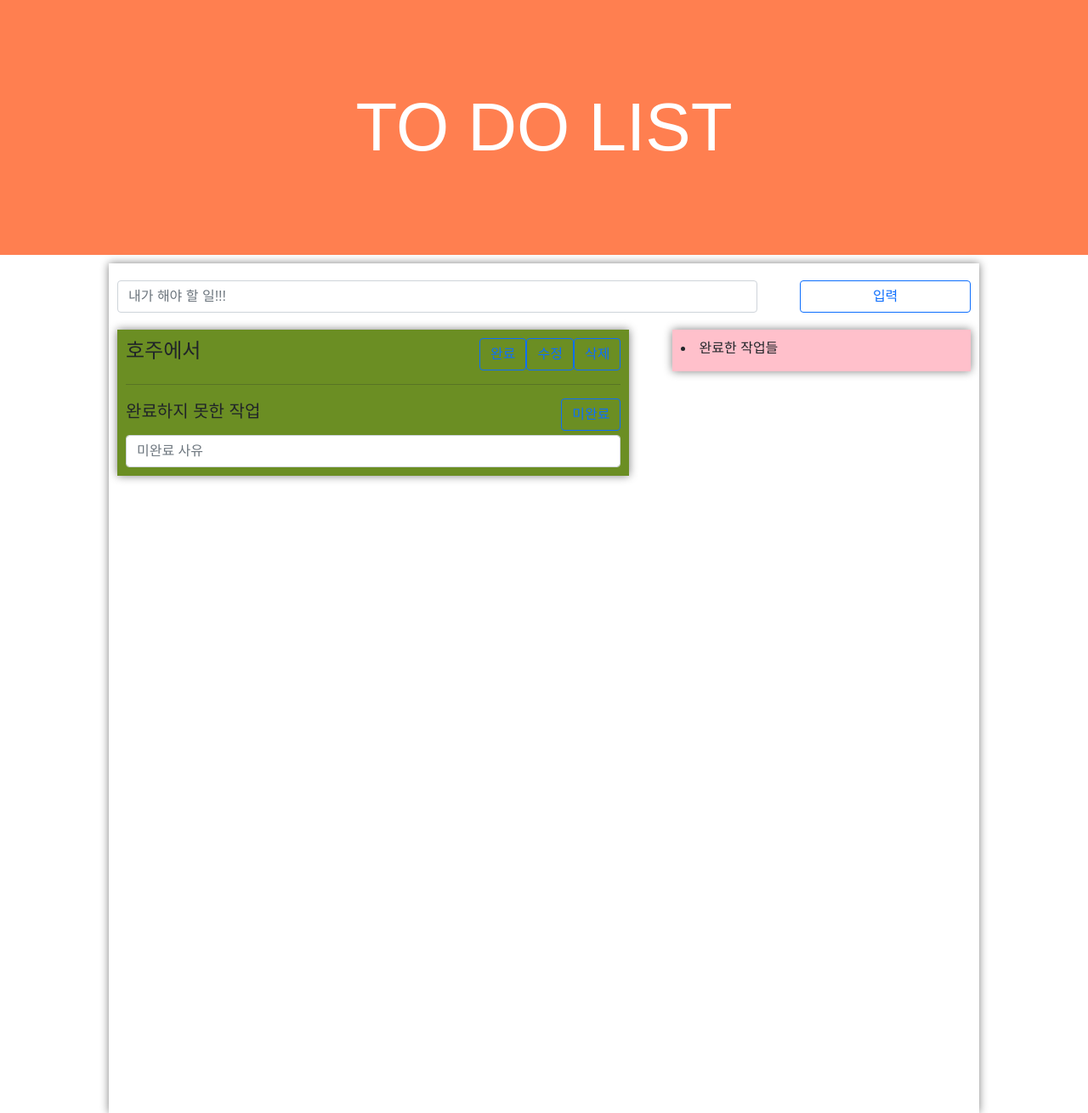
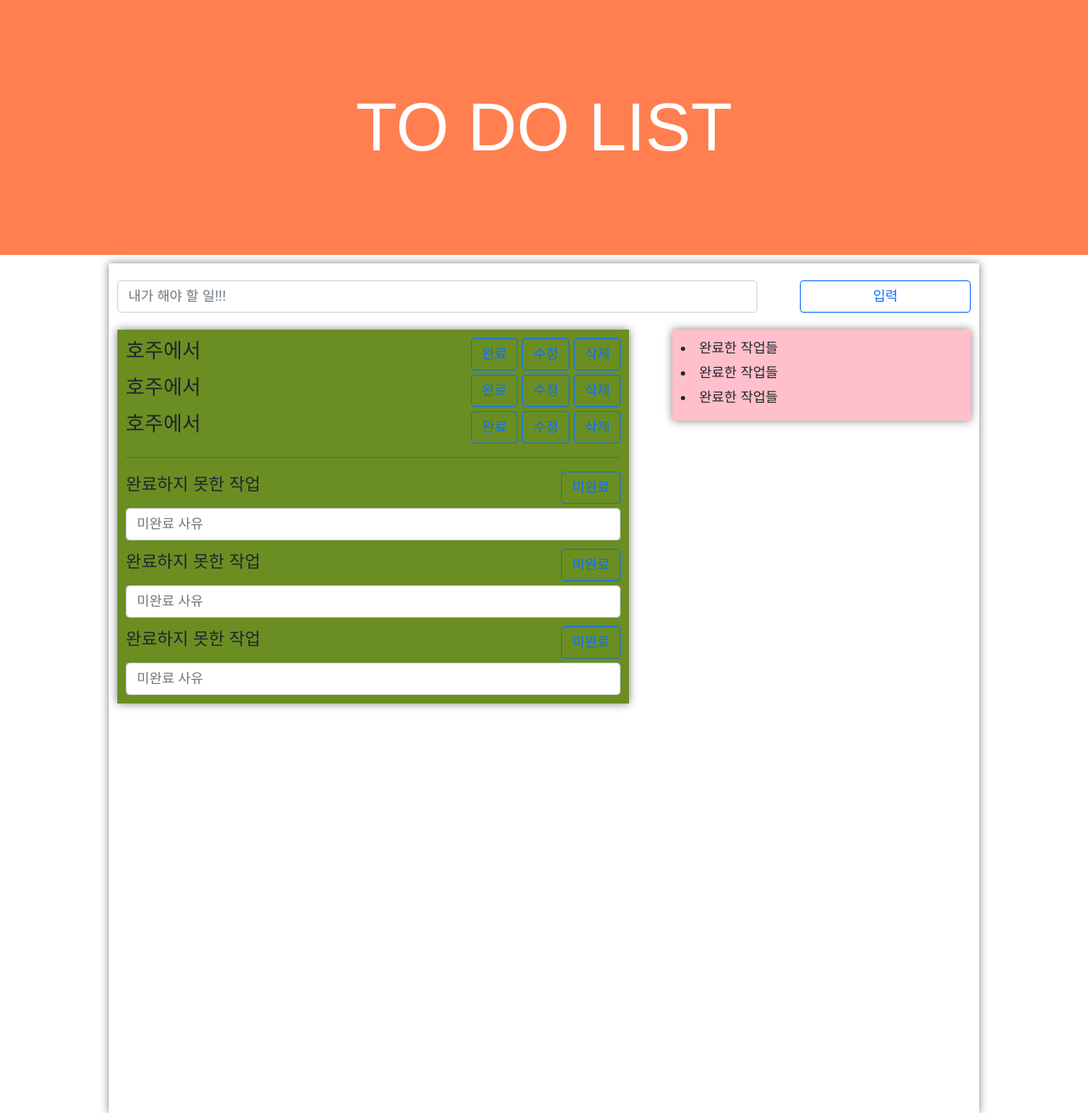
Before and after one commit to hyeong08/Justdoit, a Flask app: page / in a window 1280 px wide. Shown: the whole page at 85% size. Run offline with Flask 3, Linux system fonts and the light colour scheme; some web fonts are replaced.

Commit message:
세세한분 수정

```diff
--- a/templates/index.html
+++ b/templates/index.html
@@ -19,6 +19,9 @@
 
         * {
             font-family: 'Monomaniac One', sans-serif;
+        }
+        button{
+            margin-left: 5px;
         }
 
         .top {
@@ -98,6 +101,7 @@
 
         .todo_list_failed > li{
             margin-bottom: 5px;
+            margin-top: 10px;
             display: flex;
             align-items: center;
             justify-content: center;
@@ -154,19 +158,62 @@
                     <button onclick="success_todo()" type="button" id="success_button"
                         class="btn btn-outline-primary">삭제</button>
                 </li>
+                <li class ="todo_list_li" type="none">
+                    <h4>호주에서</h4>
+                    <!--작업 완료시 => 완료된 작업으로 넘어가기-->
+                    <button onclick="success_todo()" type="button" id="success_button"
+                        class="btn btn-outline-primary">완료</button>
+                    <!--작업 수정시 => prompt로 받아서 수정해주기-->
+                    <button onclick="success_todo()" type="button" id="change_button"
+                        class="btn btn-outline-primary">수정</button>
+                    <!--작업 삭제시 => 작업 삭제-->
+                    <button onclick="success_todo()" type="button" id="success_button"
+                        class="btn btn-outline-primary">삭제</button>
+                </li>
+                <li class ="todo_list_li" type="none">
+                    <h4>호주에서</h4>
+                    <!--작업 완료시 => 완료된 작업으로 넘어가기-->
+                    <button onclick="success_todo()" type="button" id="success_button"
+                        class="btn btn-outline-primary">완료</button>
+                    <!--작업 수정시 => prompt로 받아서 수정해주기-->
+                    <button onclick="success_todo()" type="button" id="change_button"
+                        class="btn btn-outline-primary">수정</button>
+                    <!--작업 삭제시 => 작업 삭제-->
+                    <button onclick="success_todo()" type="button" id="success_button"
+                        class="btn btn-outline-primary">삭제</button>
+                </li>
             </div>
             <hr>
             <div class="todo_list_failed">
-                <li type="none">
+                <li type="none" class="failed_list_li">
                     <h5>완료하지 못한 작업</h5>
                     <button onclick="failed_todo()" type="button" id="button_todo_failed"
                         class="btn btn-outline-primary">미완료</button>
                 </li>
                 <input id="text_todo_failed" class="form-control" type="text" placeholder="미완료 사유" />
+                <li type="none" class="failed_list_li">
+                    <h5>완료하지 못한 작업</h5>
+                    <button onclick="failed_todo()" type="button" id="button_todo_failed"
+                        class="btn btn-outline-primary">미완료</button>
+                </li>
+                <input id="text_todo_failed" class="form-control" type="text" placeholder="미완료 사유" />
+                <li type="none" class="failed_list_li">
+                    <h5>완료하지 못한 작업</h5>
+                    <button onclick="failed_todo()" type="button" id="button_todo_failed"
+                        class="btn btn-outline-primary">미완료</button>
+                </li>
+                <input id="text_todo_failed" class="form-control" type="text" placeholder="미완료 사유" />
+
             </div>
         </div>
 
         <div class="todo_list_success">
+            <li class="success_list_li">
+                완료한 작업들
+            </li>
+            <li class="success_list_li">
+                완료한 작업들
+            </li>
             <li class="success_list_li">
                 완료한 작업들
             </li>
```
